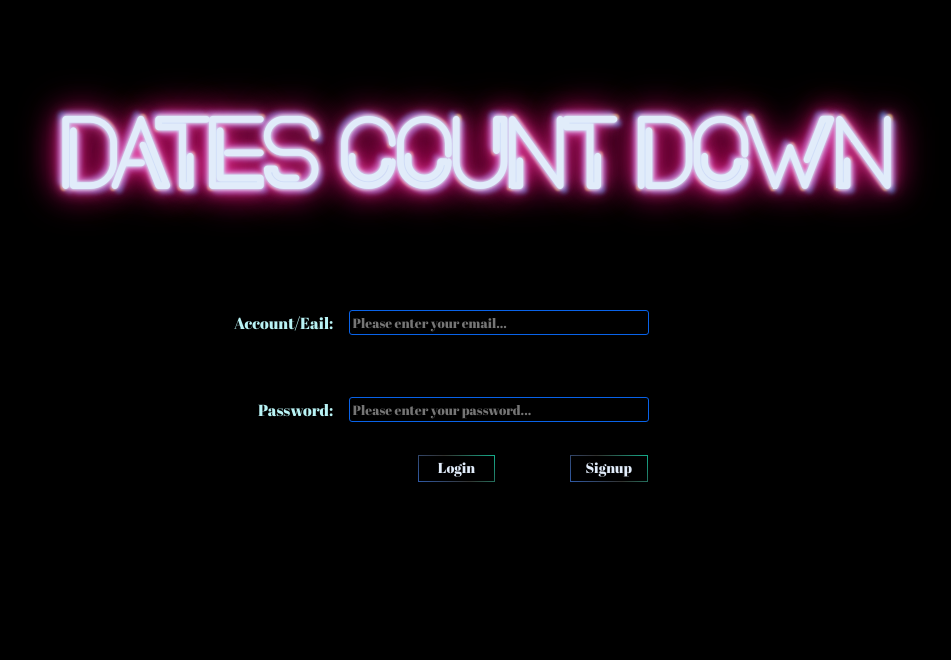
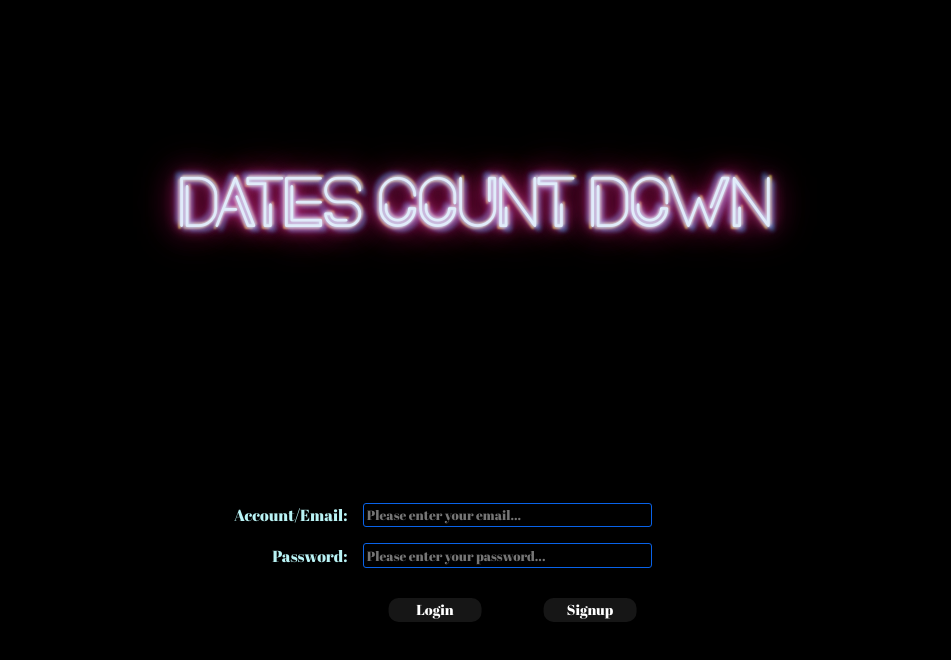
Before and after one commit to WeilanTao/DateCountDownWebSite, a Vue app in the folder front/datecountdown/: page / in a window 1280 px wide. Shown: the top 660 px of the page, without its empty margins (165-1116 px from the left). Built offline with nearby package versions, Linux system fonts and the light colour scheme.

Commit message:
fix the buttons

```diff
--- a/front/datecountdown/src/pages/Signup.vue
+++ b/front/datecountdown/src/pages/Signup.vue
@@ -16,9 +16,8 @@
                         <input type="email" name="confirmemail" placeholder="ConfirmEmail" >
                     </div>
                 </div>
-                <div class="row">
-
-                     <a href="#" class="button" >Create Account!</a>
+                <div class="row lower" >
+                     <a href="https://www.youtube.com/"  class="button"> Create Account</a>
                 </div>
 
             </form>
@@ -46,11 +45,15 @@ export default {
 
 body{
     background:black;
-    display: table;
     width:100%;
     background-size:100%;
-    position: relative;
+    position: absolute;
+    display: grid;
+    z-index: 1;
+    justify-content:center;
+    place-items: center;
 }
+
 .wrapper{
     width:600px;
     margin:0 auto;
@@ -63,6 +66,9 @@ body{
     padding: 10px;
 }
 
+/* .row{
+    height:100px;
+} */
 .left input{
     float:left;
 }
@@ -80,11 +86,11 @@ body{
 
 h1{
     display: block;
-    line-height: 100px;
+    line-height: 60px;
     font-family: 'neonsignin';
     font-size:40px;
     /* margin-top: 8%; */
-    /* margin-bottom: -40%; */
+    margin-bottom: -26%;
     text-align: center;
     border:6px solid rgba(0,0,0,0) ;
     white-space:nowrap;
@@ -95,29 +101,73 @@ h1{
 
 }
 
+
+
 input{
     display: block;
     color:rgb(185, 243, 245);
     border-radius: 3px;
     border: 1px solid rgb(9, 99, 233);
     background: black;
-    margin: 10% 5%;
+    margin: 5% 5%;
 }
 
-.button{
+.button {
 margin: 0 auto;
 margin-top: 5%;
 white-space:nowrap;
-color:  rgb(225, 236, 250);
+color:  white;
 display: block;
-width:30%;
+width:20%;
 line-height: 200%;
 font-size:80%;
 text-align: center;
-border: 1.5px solid;
-border-image: linear-gradient(170deg, rgba(47, 90, 168, 1), rgba(102, 101, 94, 0.5), rgba(20, 173, 140, 1)) 1 ;
+/* with out the position: relative; the psedo element will be positioned accouding to this emelemt's parent element */
+position: relative;
+/* border: 1.5px solid black; */
+background:rgb(22, 22, 22);;
+place-items: center;
+border-radius: 50px;
+left: 0;
+  right: 0;
+ margin-left: auto;
+  margin-right: auto;
+  width: 100px;
+
+}
+
+.button::before{
+    position: absolute;
+    content:"";
+    border-radius: 50px;
+    width:103%;
+    height:103%;
+    background-color:transparent;
+    top: 50%;
+    left: 50%;
+    transform: translate(-50%, -51%);
+    z-index: -1;
+}
+.button::after{
+    position: absolute;
+    content:"";
+    border-radius: 50px;
+    width:103%;
+    height:103%;
+    background-color:transparent;
+    top: 50%;
+    left: 50%;
+    transform: translate(-50%, -51%);
+    z-index: -2;
+}
+
+.button:hover:before{
+    background: linear-gradient(170deg, rgba(47, 90, 168, 1), rgba(102, 101, 94, 0.5), rgba(20, 173, 140, 1)) ;
+}
+.button:hover:after{
+    background: rgba(64, 224, 208,0.7);
+    filter: blur(5px);
 }
 
 
-
 </style>
--- a/front/datecountdown/src/pages/UserAuth.vue
+++ b/front/datecountdown/src/pages/UserAuth.vue
@@ -1,11 +1,10 @@
 <template>
 <body>
-        <h1>DATES COUNT DOWN</h1>
-
+        <a href="#" class="h1">DATES COUNT DOWN</a>
         <table>
             <tr>
                 <td class="label">
-                    <label for="email">Account/Eail:</label>
+                    <label for="email">Account/Email:</label>
                 </td>
                 <td class="input">
                     <input type="email" id="email" placeholder="Please enter your email...">
@@ -23,8 +22,13 @@
                 <td >
                 </td>
                 <td class="buttons">
-                      <a href="https://www.youtube.com/" class="button" target="_blank">Login</a>
-                      <a href="#" class="button">Signup</a>
+                    <div class="button" id="login">
+                        <!-- button -->
+                      <a href="https://www.youtube.com/"  target="_blank">Login</a>
+                    </div>
+                    <div class="button">
+                        <a href="#" id="signup" >Signup</a>
+                    </div>
                 </td>
             </tr>
         </table>
@@ -48,19 +52,20 @@ export default {
 body{
     background:black;
     /* background:linear-gradient(rgb(126, 126, 226),rgb(47, 59, 114)); */
-    display: table;
+    display: grid;
     width:100%;
     background-size:100%;
     justify-content:center;
     position: relative;
+    place-items: center;
 }
-h1{
+.h1{
     display: block;
-    line-height: 100px;
+    line-height: 50px;
     font-family: 'neon';
-    font-size:70px;
-    margin-top: 8%;
-    margin-bottom: -40%;
+    font-size:50px;
+    /* margin-top: 8%; */
+    /* margin-bottom: -40%; */
     text-align: center;
     border:6px solid rgba(0,0,0,0) ;
     white-space:nowrap;
@@ -85,10 +90,8 @@ h1{
 table{
     height:30% ;
     width:500px;
-    margin:45% auto -10% auto;
+    margin-top:-15%;
     position: relative;
-    /* border:6px solid rgba(0,0,0,1) ; */
-
 }
 td.label{
     border:6px;
@@ -103,23 +106,81 @@ td.input{
 td.buttons{
     border:6px;
     display:flex;
-    justify-content:space-evenly;
+
+    /* justify-content:space-evenly; */
     /* border:6px solid rgba(0,0,0,1) ; */
 
 }
-.button{
-color:  rgb(225, 236, 250);
+
+.button {
+margin: 0 8%;
+margin-top: 5%;
+white-space:nowrap;
+color:  transparent;
 display: block;
-width:20%;
+width:26%;
 line-height: 170%;
 font-size:90%;
 text-align: center;
-border: 1.5px solid;
-border-image: linear-gradient(45deg, rgba(47, 90, 168, 1), rgba(102, 101, 94, 0.5), rgba(20, 173, 140, 1)) 1 ;
-/* boder-image-slice:1  --repeat the corner once */
+/* with out the position: relative; the psedo element will be positioned accouding to this emelemt's parent element */
+position: relative;
+border: 1.5px solid black;
+background: black;
+z-index: 4;
+place-items: center;
+border-radius: 10px;
+}
+#login::after{
+    content:"Login";
+    text-align: center;
+    color: white;
+    position:absolute;
+    border-radius: 10px;
+    width:98%;
+    height:98%;
+    background:rgb(22, 22, 22);
+    top: 50%;
+  left: 50%;
+  transform: translate(-50%, -50%);
+    z-index: 6;
+}
+#signup::after{
+    content:"Signup";
+    text-align: center;
+    color: white;
+    position:absolute;
+    border-radius: 10px;
+    width:98%;
+    height:98%;
+    background:rgb(22, 22, 22);
+    top: 50%;
+  left: 50%;
+  transform: translate(-50%, -50%);
+    z-index: 6;
+}
+.button::before{
+    content:"";
+    position:absolute;
+    border-radius: 10px;
+    width:100%;
+    height:100%;
+    background-color:transparent;
+    top: 50%;
+    left: 50%;
+    transform: translate(-50%, -50%);
+    z-index: 1;
+}
 
+.button:hover{
+    background: linear-gradient(170deg, rgba(47, 90, 168, 1), rgba(102, 101, 94, 0.5), rgba(20, 173, 140, 1)) ;
 
 }
+.button:hover:before{
+    /* background: linear-gradient(170deg, rgba(47, 90, 168, 1), rgba(102, 101, 94, 0.5), rgba(20, 173, 140, 1)) ; */
+    background: rgba(64, 224, 208,0.7);
+    filter: blur(5px);
+}
+
 
 label{
     float:right;
@@ -142,12 +203,13 @@ input{
 
 
 @media only screen and (max-width: 900px){
-h1{
-    font-size:40px;
+.h1{
+    font-size:30px;
 }
 
 table{
     width: 300px;
+    margin-top: -40%;
 }
 .button{
 font-size:70%;
```
